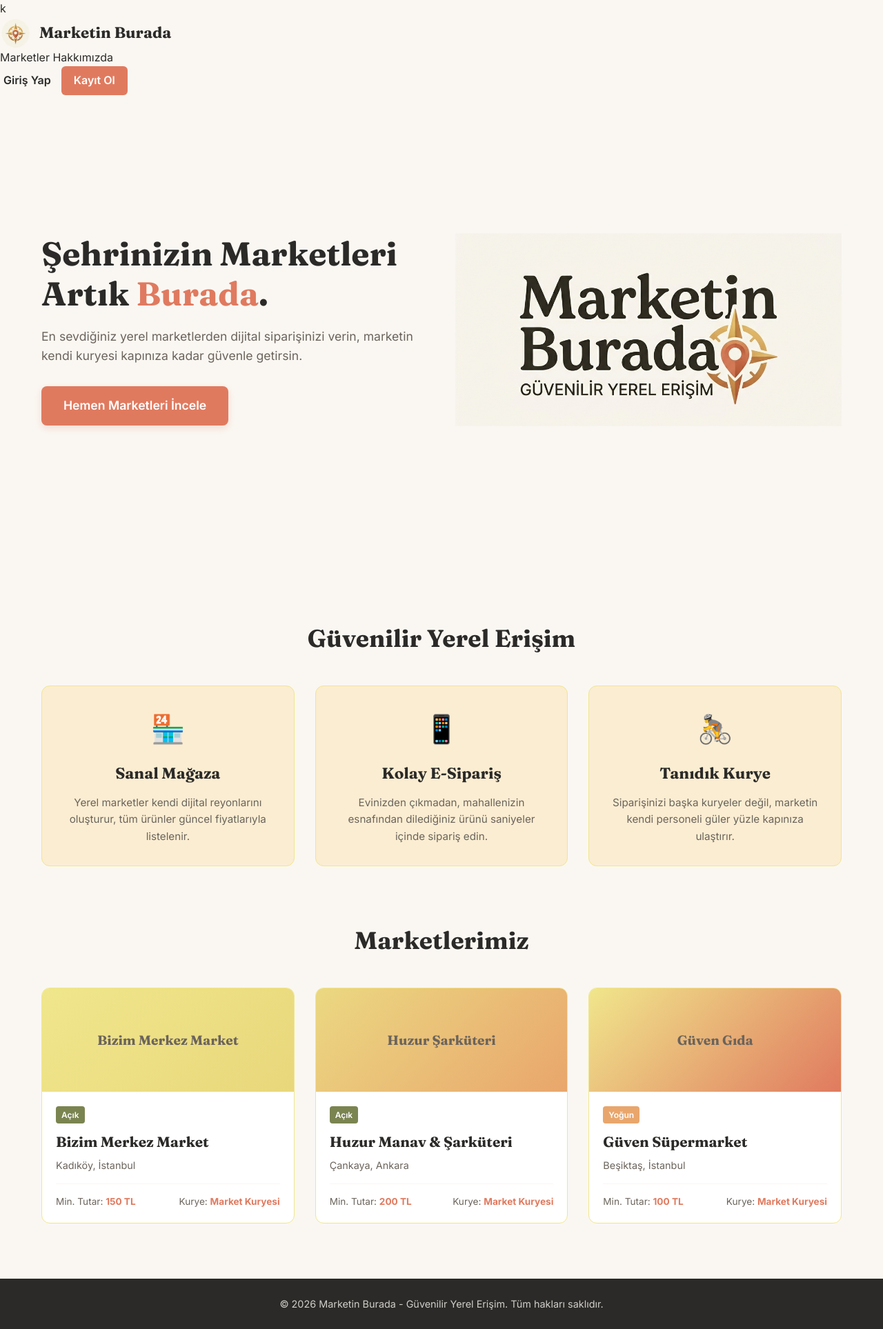
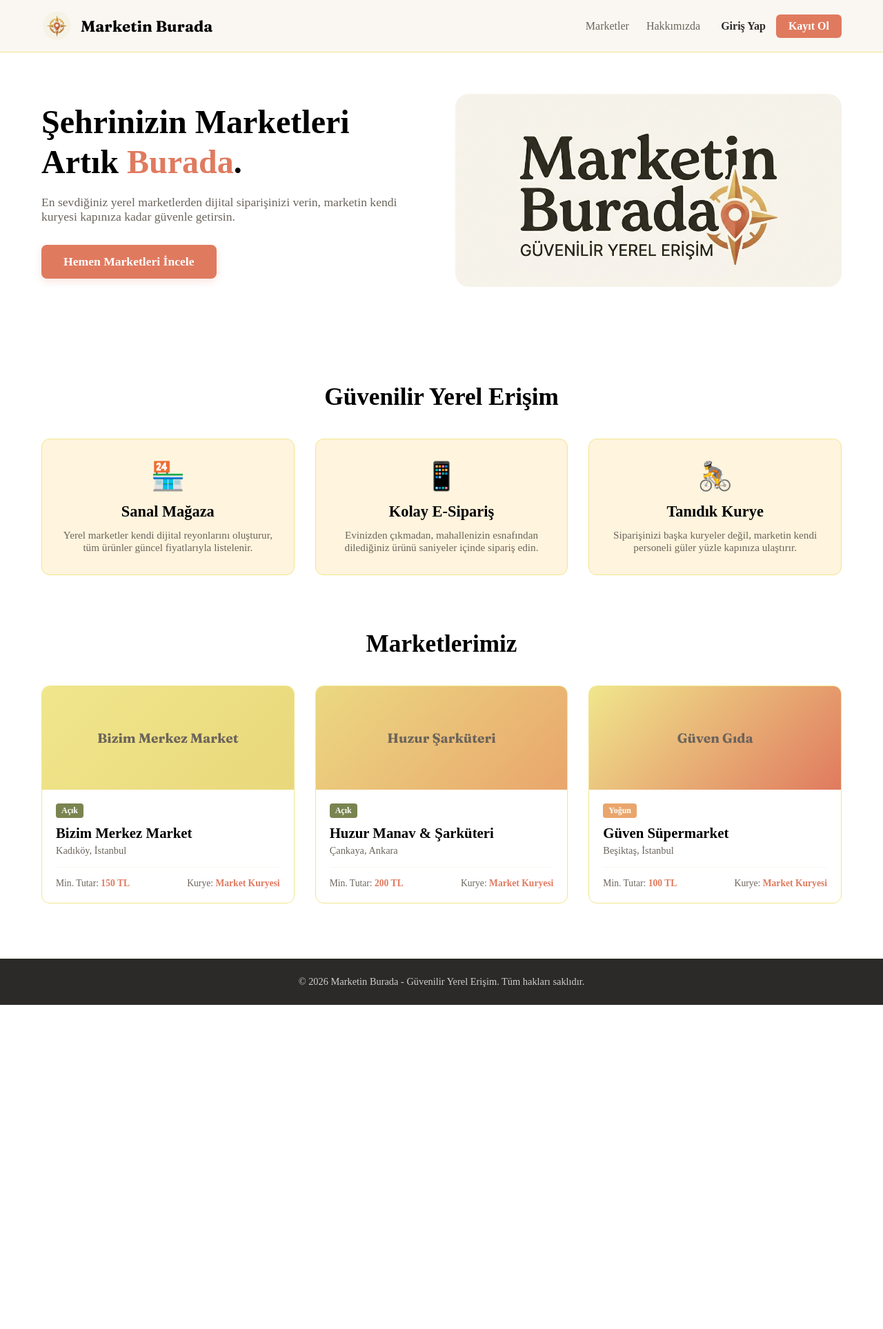
Before and after one commit to LoLChC/MarketinBurada, a Django app: page / in a window 1280 px wide. Shown: the whole page at 69% size. After the commit the page ends 1457 px from the top, so only its background shows below. Run offline with Django 4.2, Linux system fonts and the light colour scheme; some libraries are stand-ins or nearby versions.

Commit message:
Auto commit

```diff
--- a/MarketinBurada/settings.py
+++ b/MarketinBurada/settings.py
@@ -59,7 +59,9 @@
 TEMPLATES = [
     {
         'BACKEND': 'django.template.backends.django.DjangoTemplates',
-        'DIRS': [],
+        'DIRS': [
+            BASE_DIR / 'templates',
+        ],
         'APP_DIRS': True,
         'OPTIONS': {
             'context_processors': [
--- a/main/static/css/home.css
+++ b/main/static/css/home.css
@@ -1,133 +1,8 @@
 /* ==========================================================================
-   1. TÜM SAYFALARDA ORTAK KODLAR (GLOBAL STYLES & LAYOUT)
-   ========================================================================== */
-* {
-    box-sizing: border-box;
-    margin: 0;
-    padding: 0;
-}
-
-body.theme-marketin-burada {
-    background-color: #FAF7F2;
-    color: #2B2A28;
-    font-family: "Inter", sans-serif;
-    line-height: 1.6;
-    display: flex;
-    flex-direction: column;
-    min-height: 100vh;
-}
-
-.theme-marketin-burada h1,
-.theme-marketin-burada h2,
-.theme-marketin-burada h3 {
-    font-family: "Fraunces", serif;
-    color: #2B2A28;
-}
-
-.theme-marketin-burada a {
-    text-decoration: none;
-    color: inherit;
-}
-
-/* Genel Kapsayıcı Yapı */
-.container {
-    max-width: 1200px;
-    margin: 0 auto;
-    padding: 0 20px;
-    flex: 1;
-}
-
-/* Ortak Buton Temelleri */
-.btn-primary {
-    background-color: #E07A5F;
-    color: white !important;
-    padding: 8px 18px;
-    border-radius: 6px;
-    font-weight: 600;
-    transition: opacity 0.3s;
-}
-.btn-primary:hover { opacity: 0.9; }
-
-
-/* ==========================================================================
-   2. HEADER & NAVBAR KODLARI ( Doğrudan nav Seçicisi )
-   ========================================================================== */
-nav.navbar {
-    background-color: rgba(250, 247, 242, 0.95);
-    border-bottom: 1px solid rgb(240, 230, 140);
-    position: sticky;
-    top: 0;
-    z-index: 100;
-    backdrop-filter: blur(10px);
-    transition: background-color 0.3s, box-shadow 0.3s;
-}
-
-nav.navbar.scrolled {
-    box-shadow: 0 4px 20px rgba(0, 0, 0, 0.04);
-    background-color: #FAF7F2;
-}
-
-.nav-container {
-    display: flex;
-    justify-content: space-between;
-    align-items: center;
-    padding: 15px 20px;
-    max-width: 1200px;
-    margin: 0 auto;
-}
-
-.logo-area {
-    display: flex;
-    align-items: center;
-    gap: 12px;
-}
-
-.logo-area img {
-    height: 45px;
-    width: auto;
-}
-
-.logo-area span {
-    font-family: "Fraunces", serif;
-    font-size: 1.4rem;
-    font-weight: 700;
-}
-
-.nav-links {
-    display: flex;
-    gap: 25px;
-    align-items: center;
-}
-
-.nav-links > a {
-    font-weight: 500;
-    color: #6B645C;
-    transition: color 0.2s;
-}
-
-.nav-links > a:hover { color: #E07A5F; }
-
-.auth-links {
-    display: flex;
-    align-items: center;
-    gap: 15px;
-    margin-left: 5px;
-}
-
-.btn-login {
-    font-weight: 600;
-    color: #2B2A28 !important;
-    transition: color 0.2s;
-}
-
-.btn-login:hover { color: #E07A5F !important; }
-
-
-/* ==========================================================================
-   3. MAIN / ANA İÇERİK KODLARI (BU SAYFAYA ÖZGÜ REYONLAR)
+   3. MAIN / ANA İÇERİK KODLARI (SAYFAYA ÖZGÜ REYONLAR)
    ========================================================================== */
 
-/* --- 3.1 Hero Bölümü (Büyük Ekran: GRID) --- */
+/* --- 3.1 Hero Bölümü --- */
 .hero-section {
     padding: 60px 0;
 }
@@ -178,12 +53,13 @@
 }
 
 .hero-image img {
+
     max-width: 100%;
     height: auto;
     border-radius: 20px;
 }
 
-/* --- 3.2 Özellikler Bölümü (Büyük Ekran: GRID) --- */
+/* --- 3.2 Özellikler Bölümü --- */
 .section-title {
     text-align: center;
     font-size: 2.2rem;
@@ -219,7 +95,7 @@
 .feature-card h3 { margin-bottom: 12px; font-size: 1.4rem; }
 .feature-card p { color: #6B645C; font-size: 0.95rem; }
 
-/* --- 3.3 Market Listeleme Bölümü (Büyük Ekran: GRID) --- */
+/* --- 3.3 Market Listeleme Bölümü --- */
 .markets-grid {
     display: grid;
     grid-template-columns: repeat(auto-fill, minmax(300px, 1fr));
@@ -254,7 +130,7 @@
     text-align: center;
 }
 
-/* Statik Market Kapak Tasarımları */
+/* Statik Market Kapak Renkleri */
 .style-market-1 { background: linear-gradient(135deg, rgb(240, 230, 140), #e9d77b); }
 .style-market-2 { background: linear-gradient(135deg, #ebd882, #E9A66C); }
 .style-market-3 { background: linear-gradient(135deg, rgb(240, 230, 140), #E07A5F); }
@@ -286,21 +162,3 @@
     border-top: 1px solid #FAF7F2;
 }
 .market-details span strong { color: #E07A5F; }
-
-
-/* ==========================================================================
-   4. FOOTER KODLARI (TÜM SAYFALARDA ORTAK)
-   ========================================================================== */
-footer {
-    background-color: #2B2A28;
-    color: #FAF7F2;
-    text-align: center;
-    font-size: 0.9rem;
-    width: 100%;
-}
-
-footer p {
-    padding: 25px;
-    color: #FAF7F2;
-    opacity: 0.8;
-}
--- /dev/null
+++ b/main/static/css/layout.css
@@ -0,0 +1,51 @@
+* {
+    box-sizing: border-box;
+    margin: 0;
+    padding: 0;
+}
+
+a{
+    text-decoration: none;
+    color: inherit;
+}
+
+body.theme-marketin-burada {
+    background-color: #FAF7F2;
+    color: #2B2A28;
+    font-family: "Inter", sans-serif;
+    line-height: 1.6;
+    display: flex;
+    flex-direction: column;
+    min-height: 100vh;
+}
+
+.theme-marketin-burada h1,
+.theme-marketin-burada h2,
+.theme-marketin-burada h3 {
+    font-family: "Fraunces", serif;
+    color: #2B2A28;
+}
+
+.theme-marketin-burada a {
+    text-decoration: none;
+    color: inherit;
+}
+
+/* Genel Kapsayıcı Yapı */
+.container {
+    max-width: 1200px;
+    margin: 0 auto;
+    padding: 0 20px;
+    flex: 1;
+}
+
+/* Ortak Buton Temelleri */
+.btn-primary {
+    background-color: #E07A5F;
+    color: white !important;
+    padding: 8px 18px;
+    border-radius: 6px;
+    font-weight: 600;
+    transition: opacity 0.3s;
+}
+.btn-primary:hover { opacity: 0.9; }
--- /dev/null
+++ b/main/static/js/layout.js
@@ -0,0 +1,6 @@
+document.addEventListener('DOMContentLoaded', function () {
+
+    initHeaderDynamics();
+    initMainAnimations();
+
+});
--- a/main/templates/main/home.html
+++ b/main/templates/main/home.html
@@ -1,37 +1,17 @@
+{% extends "layout.html" %}
 {% load static %}
 <!DOCTYPE html>
 <html lang="tr">
 <head>
+    {% block title %}Marketin Burada | Güvenilir Yerel Erişim{% endblock %},
+    {% block extra_css %}
     <meta charset="UTF-8">
     <meta name="viewport" content="width=device-width, initial-scale=1.0">
-    <title>Marketin Burada | Güvenilir Yerel Erişim</title>
-
-    <link rel="preconnect" href="https://fonts.googleapis.com">
-    <link rel="preconnect" href="https://fonts.gstatic.com" crossorigin>
-    <link href="https://fonts.googleapis.com/css2?family=Fraunces:ital,opsz,wght@0,9..144,100..900;1,9..144,100..900&family=Inter:wght@100..900&display=swap" rel="stylesheet">
-    <link rel="shortcut icon" href="{% static "images/Logo_Circle_NoText.png" %}" type="png">k
     <link rel="stylesheet" href="{% static 'css/home.css' %}?v={{random_number}}">
+    {% endblock %}
 </head>
-<body class="theme-marketin-burada">
-
-    <header class="header" id="mainHeader">
-        <div class="header-container">
-            <a href="/" class="logo-area">
-                <img src="{% static 'images/Logo_Circle_NoText.png' %}" alt="Marketin Burada Logo">
-                <span>Marketin Burada</span>
-            </a>
-            <div class="header-links">
-                <a href="/markets/">Marketler</a>
-                <a href="/about/">Hakkımızda</a>
-
-                <div class="auth-links">
-                    <a href="/login/" class="btn-login">Giriş Yap</a>
-                    <a href="/register/" class="btn-primary">Kayıt Ol</a>
-                </div>
-            </div>
-        </div>
-    </header>
-
+<body>
+    {% block content %}
     <div class="container">
 
         <section class="hero-section">
@@ -136,11 +116,6 @@
 
         </section>
     </div>
-
-    <footer>
-        <p>© 2026 Marketin Burada - Güvenilir Yerel Erişim. Tüm hakları saklıdır.</p>
-    </footer>
-
-    <script src="{% static 'js/home.js' %}"></script>
+    {% endblock %}
 </body>
 </html>
--- /dev/null
+++ b/templates/layout.html
@@ -0,0 +1,30 @@
+{% load static %}
+<!DOCTYPE html>
+<html lang="tr">
+<head>
+    <meta charset="UTF-8">
+    <meta name="viewport" content="width=device-width, initial-scale=1.0">
+    <title>{% block title %}{% endblock %}</title>
+
+    <!-- Ortak stiller -->
+    <link rel="preconnect" href="https://fonts.googleapis.com">
+    <link rel="preconnect" href="https://fonts.gstatic.com" crossorigin>
+    <link href="https://fonts.googleapis.com/css2?family=Fraunces:ital,opsz,wght@0,9..144,100..900;1,9..144,100..900&family=Inter:wght@100..900&display=swap" rel="stylesheet">
+    <link rel="shortcut icon" href="{% static "images/Logo_Circle_NoText.png" %}" type="png">
+    <link rel="stylesheet" href="{% static "css/layout.css" %}?v={random_number}">
+    <link rel="stylesheet" href="https://cdnjs.cloudflare.com/ajax/libs/font-awesome/7.0.1/css/all.min.css" integrity="sha512-2SwdPD6INVrV/lHTZbO2nodKhrnDdJK9/kg2XD1r9uGqPo1cUbujc+IYdlYdEErWNu69gVcYgdxlmVmzTWnetw==" crossorigin="anonymous" referrerpolicy="no-referrer" />
+
+    {% block extra_css %}{% endblock %}
+</head>
+<body>
+    {% include "partials/_header.html" %}
+
+    <main>
+        {% block content %}{% endblock %}
+    </main>
+
+    {% include "partials/_footer.html" %}
+</body>
+    <script src="{% static "js/layout.js" %}"></script>
+    {% block js_code %}{% endblock %}
+</html>
--- /dev/null
+++ b/templates/partials/_footer.html
@@ -0,0 +1,19 @@
+{% load static %}
+<style>
+    footer {
+    background-color: #2B2A28;
+    color: #FAF7F2;
+    text-align: center;
+    font-size: 0.9rem;
+    width: 100%;
+}
+
+footer p {
+    padding: 25px;
+    color: #FAF7F2;
+    opacity: 0.8;
+}
+</style>
+<footer>
+    <p>© 2026 Marketin Burada - Güvenilir Yerel Erişim. Tüm hakları saklıdır.</p>
+</footer>
--- a/templates/partials/_header.html
+++ b/templates/partials/_header.html
@@ -0,0 +1,105 @@
+{% load static %}
+<style>
+    header.header {
+    background-color: rgba(250, 247, 242, 0.95);
+    border-bottom: 1px solid rgb(240, 230, 140);
+    position: sticky;
+    top: 0;
+    z-index: 100;
+    backdrop-filter: blur(10px);
+    transition: background-color 0.3s, box-shadow 0.3s;
+}
+
+header.header.scrolled {
+    box-shadow: 0 4px 20px rgba(0, 0, 0, 0.04);
+    background-color: #FAF7F2;
+}
+
+.header-container {
+    display: flex;
+    justify-content: space-between;
+    align-items: center;
+    padding: 15px 20px;
+    max-width: 1200px;
+    margin: 0 auto;
+}
+
+.logo-area {
+    display: flex;
+    align-items: center;
+    gap: 12px;
+}
+
+.logo-area img {
+    height: 45px;
+    width: auto;
+}
+
+.logo-area span {
+    font-family: "Fraunces", serif;
+    font-size: 1.4rem;
+    font-weight: 700;
+}
+
+.header-links {
+    display: flex;
+    gap: 25px;
+    align-items: center;
+}
+
+.header-links > a {
+    font-weight: 500;
+    color: #6B645C;
+    transition: color 0.2s;
+}
+
+.header-links > a:hover { color: #E07A5F; }
+
+.auth-links {
+    display: flex;
+    align-items: center;
+    gap: 15px;
+    margin-left: 5px;
+}
+
+.btn-login {
+    font-weight: 600;
+    color: #2B2A28 !important;
+    transition: color 0.2s;
+}
+
+.btn-login:hover { color: #E07A5F !important; }
+</style>
+<header class="header" id="mainHeader">
+    <div class="header-container">
+        <a href="/" class="logo-area">
+            <img src="{% static 'images/Logo_Circle_NoText.png' %}" alt="Marketin Burada Logo">
+            <span>Marketin Burada</span>
+        </a>
+        <div class="header-links">
+            <a href="/markets/">Marketler</a>
+            <a href="/about/">Hakkımızda</a>
+
+            <div class="auth-links">
+                <a href="/login/" class="btn-login">Giriş Yap</a>
+                <a href="/register/" class="btn-primary">Kayıt Ol</a>
+            </div>
+        </div>
+    </div>
+</header>
+
+<script>
+    function initHeaderDynamics() {
+    const header = document.getElementById('mainHeader');
+
+    if (!header) return;
+
+    window.addEventListener('scroll', function () {
+        if (window.scrollY > 50) {
+            header.classList.add('scrolled');
+        } else {
+            header.classList.remove('scrolled');
+        }
+    });
+}
+</script>
```
Also changed, not shown: main/static/js/home.js (+10 -38 lines), main/static/images/Logo_Square.png.
